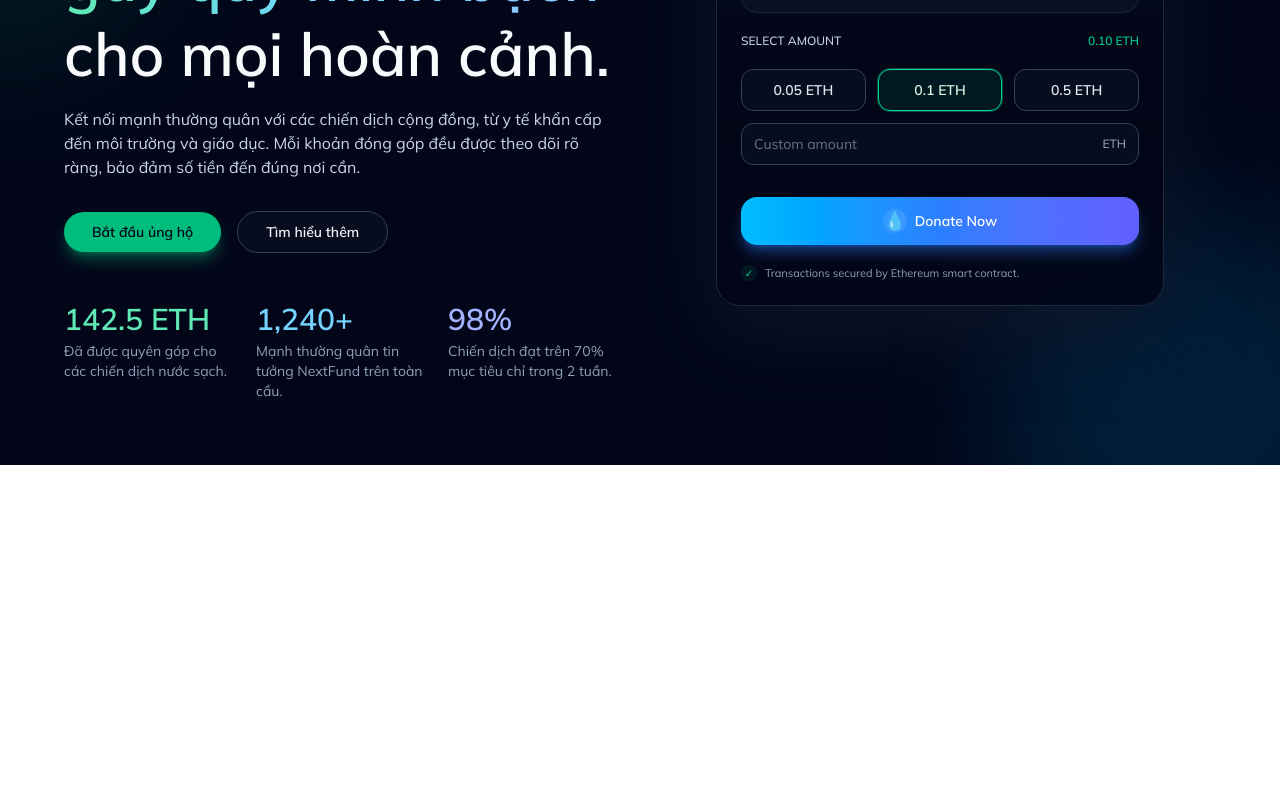
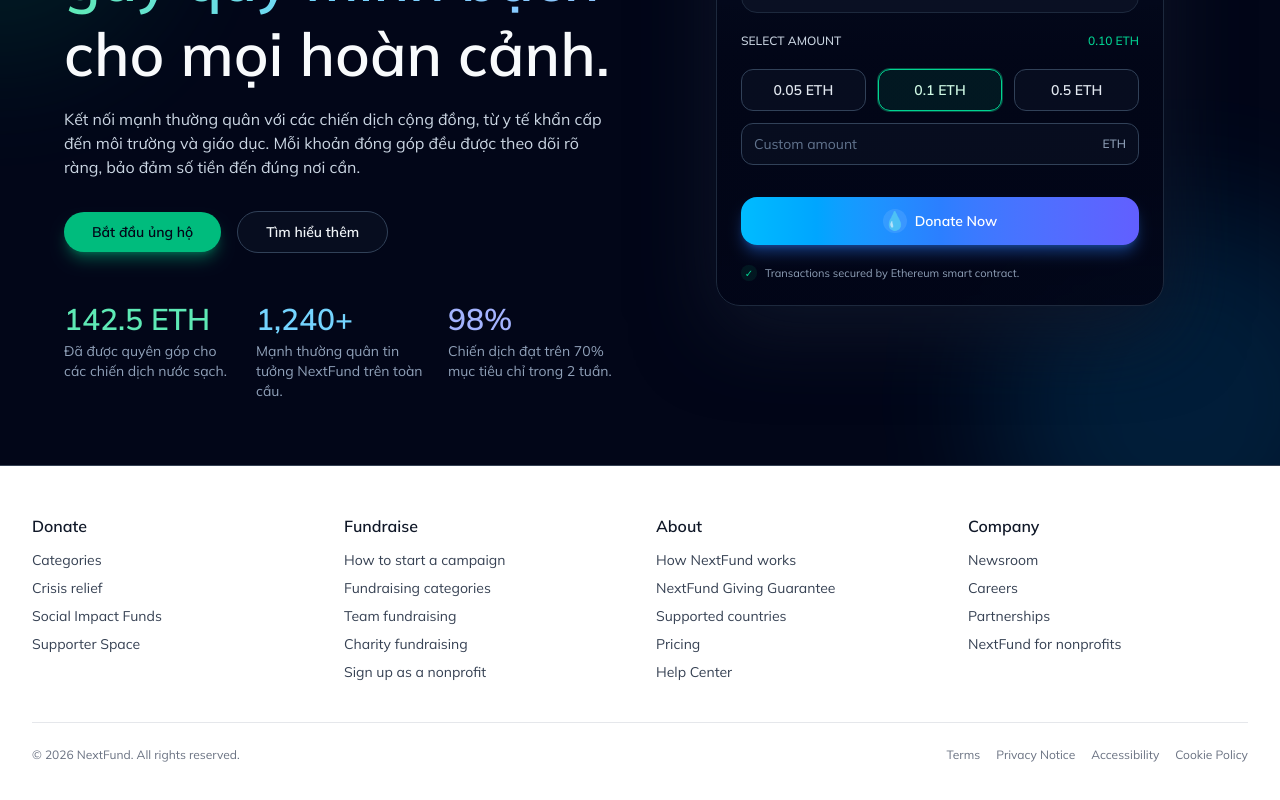
Before and after one commit to coder-fishing/NextFund, a Next.js app in the folder frontend/: page / in a window 1280 px wide. Shown: the part 950-1750 px from the top of the page. Before the commit the page ends 1415 px from the top, so only its background shows below. Built offline with nearby package versions, Linux system fonts and the light colour scheme; no server answers.

Commit message:
feat : create footer

```diff
--- a/frontend/src/app/layout.tsx
+++ b/frontend/src/app/layout.tsx
@@ -3,6 +3,7 @@ import { Mulish } from "next/font/google";
 import "./globals.css";
 import { AuthSessionProvider } from "@/components/AuthSessionProvider";
 import Navbar from "@/components/Nav/Navbar";
+import Footer from "@/components/Footer/Footer";
 import { auth } from "@/auth";
 
 const mulish = Mulish({
@@ -30,6 +31,7 @@ export default async function RootLayout({
           <main className="min-h-[calc(100vh-4rem)]">
             {children}
           </main>
+          <Footer />
         </AuthSessionProvider>
       </body>
     </html>
--- /dev/null
+++ b/frontend/src/components/Footer/Footer.tsx
@@ -0,0 +1,59 @@
+"use client";
+
+import Link from "next/link";
+import { footerColumns, footerLegalLinks } from "@/const/footer";
+
+export const Footer = () => {
+	return (
+		<footer className="border-t bg-white text-sm text-gray-700">
+			<div className="mx-auto max-w-7xl px-4 py-12 sm:px-6 lg:px-8">
+				{/* Top columns */}
+				<div className="grid gap-8 md:grid-cols-4">
+					{footerColumns.map((column) => (
+						<div key={column.heading}>
+							<h3 className="mb-3 text-base font-semibold text-gray-900">
+								{column.heading}
+							</h3>
+							<ul className="space-y-2">
+								{column.links.map((link) => (
+									<li key={link.title}>
+										<Link
+											href={link.href}
+											className="hover:underline hover:text-gray-900"
+										>
+											{link.title}
+										</Link>
+									</li>
+								))}
+							</ul>
+						</div>
+					))}
+				</div>
+
+				{/* Separator */}
+				<div className="mt-10 border-t border-gray-200" />
+
+				{/* Bottom bar */}
+				<div className="mt-6 flex flex-col gap-4 md:flex-row md:items-center md:justify-between">
+					<p className="text-xs text-gray-500">
+						© {new Date().getFullYear()} NextFund. All rights reserved.
+					</p>
+
+					<div className="flex flex-wrap gap-x-4 gap-y-2 text-xs text-gray-500">
+						{footerLegalLinks.map((link) => (
+							<Link
+								key={link.title}
+								href={link.href}
+								className="hover:underline hover:text-gray-900"
+							>
+								{link.title}
+							</Link>
+						))}
+					</div>
+				</div>
+			</div>
+		</footer>
+	);
+};
+
+export default Footer;
--- /dev/null
+++ b/frontend/src/const/footer.ts
@@ -0,0 +1,57 @@
+export type FooterLink = {
+  title: string;
+  href: string;
+};
+
+export type FooterColumn = {
+  heading: string;
+  links: FooterLink[];
+};
+
+export const footerColumns: FooterColumn[] = [
+  {
+    heading: "Donate",
+    links: [
+      { title: "Categories", href: "/categories" },
+      { title: "Crisis relief", href: "/crisis-relief" },
+      { title: "Social Impact Funds", href: "/social-impact" },
+      { title: "Supporter Space", href: "/supporters" },
+    ],
+  },
+  {
+    heading: "Fundraise",
+    links: [
+      { title: "How to start a campaign", href: "/how-it-works" },
+      { title: "Fundraising categories", href: "/fundraising-categories" },
+      { title: "Team fundraising", href: "/team-fundraising" },
+      { title: "Charity fundraising", href: "/charity" },
+      { title: "Sign up as a nonprofit", href: "/nonprofit" },
+    ],
+  },
+  {
+    heading: "About",
+    links: [
+      { title: "How NextFund works", href: "/about/how-nextfund-works" },
+      { title: "NextFund Giving Guarantee", href: "/about/guarantee" },
+      { title: "Supported countries", href: "/about/countries" },
+      { title: "Pricing", href: "/pricing" },
+      { title: "Help Center", href: "/help" },
+    ],
+  },
+  {
+    heading: "Company",
+    links: [
+      { title: "Newsroom", href: "/newsroom" },
+      { title: "Careers", href: "/careers" },
+      { title: "Partnerships", href: "/partnerships" },
+      { title: "NextFund for nonprofits", href: "/nextfund-for-nonprofits" },
+    ],
+  },
+];
+
+export const footerLegalLinks: FooterLink[] = [
+  { title: "Terms", href: "/legal/terms" },
+  { title: "Privacy Notice", href: "/legal/privacy" },
+  { title: "Accessibility", href: "/legal/accessibility" },
+  { title: "Cookie Policy", href: "/legal/cookies" },
+];
```
